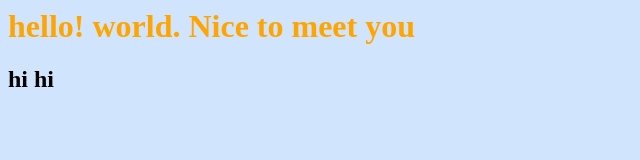
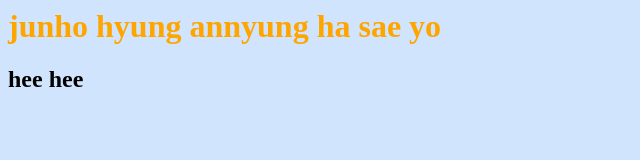
Before and after one commit to creativebulb/webprogramming, a plain HTML site: page first.html in a window 1280 px wide. Shown: the whole page, without its empty margins (0-640 px from the left). Drawn offline with Linux system fonts and the light colour scheme.

Commit message:
kichul conflict 유발 수정본

```diff
--- a/first.html
+++ b/first.html
@@ -17,8 +17,8 @@ p {
 </head>
 <body>
 
-<h1>hello! world. Nice to meet you</h1>
-<h2>hi hi</h2>
+<h1>junho hyung annyung ha sae yo</h1>
+<h2>hee hee</h2>
 
 </body>
 </html>
```
